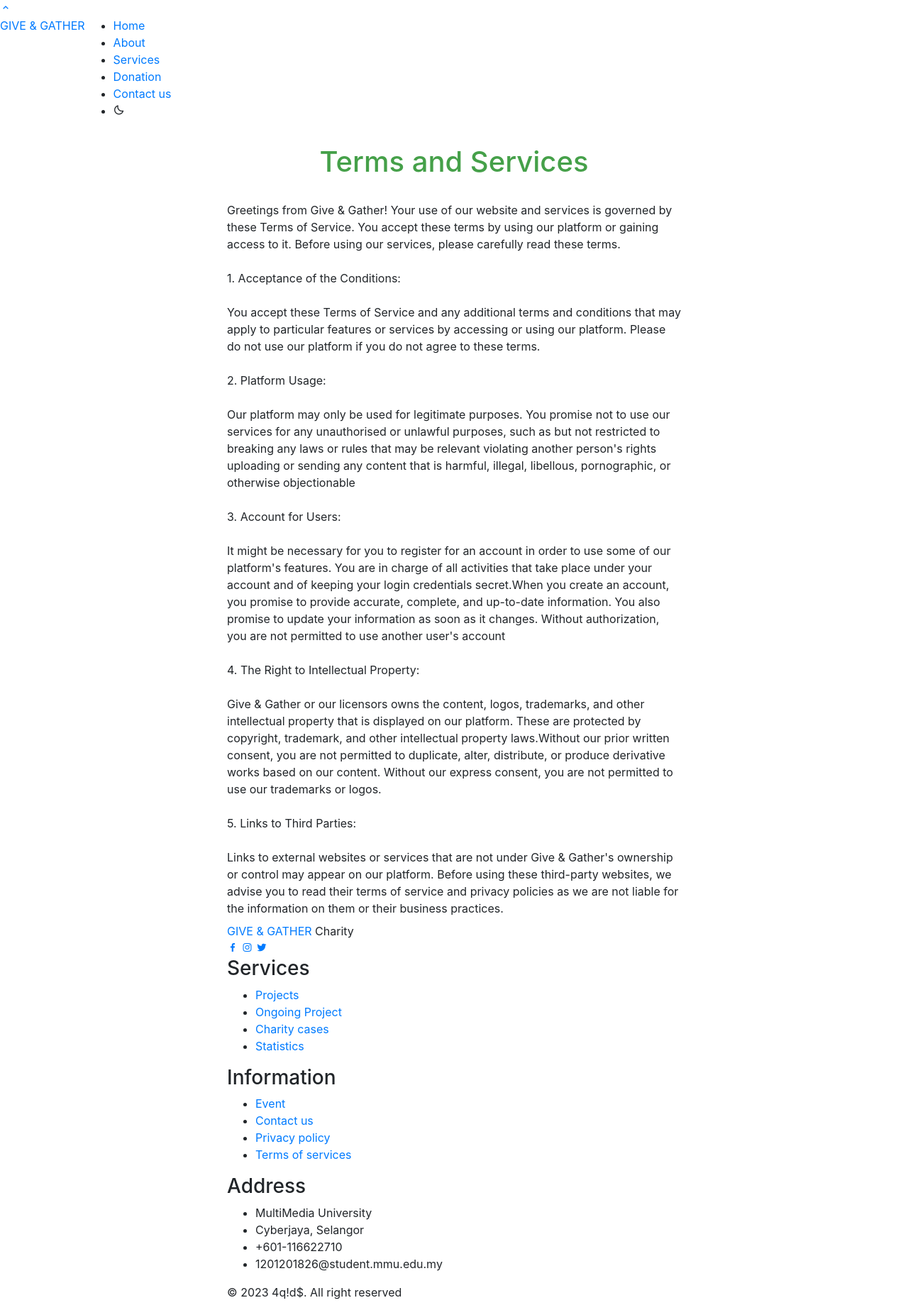
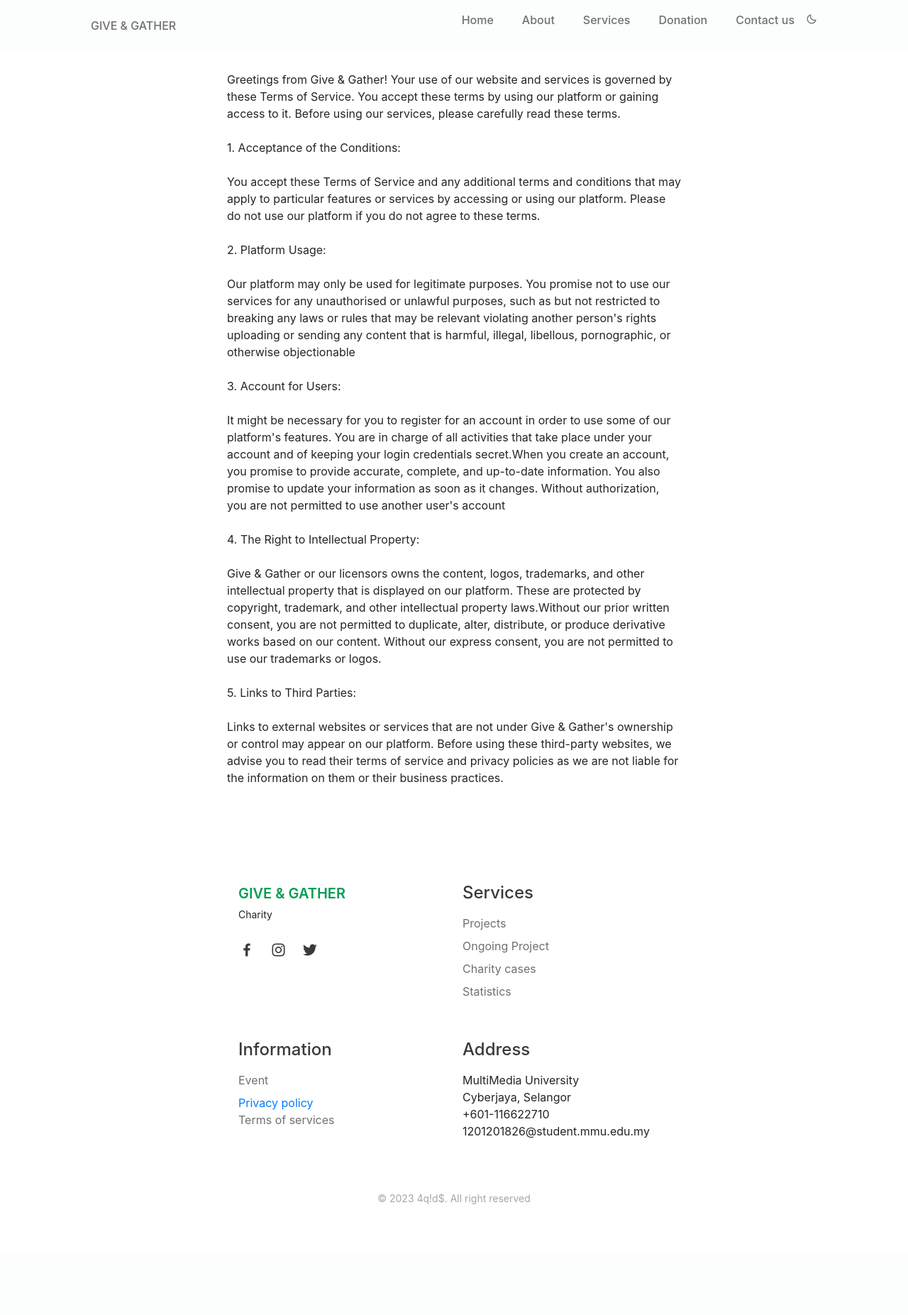
Before and after one commit to nooryasminhi/dip_FYP, a PHP site: page /TermService in a window 1280 px wide. Shown: the top 1853 px of the page at 71% size. After the commit the page ends 1697 px from the top, so only its background shows below. Run offline with PHP 8.4, Linux system fonts and the light colour scheme.

Commit message:
TermService.php

```diff
--- a/TermService.php
+++ b/TermService.php
@@ -11,7 +11,7 @@
     <link href='https://cdn.jsdelivr.net/npm/boxicons@2.0.5/css/boxicons.min.css' rel='stylesheet'>
 
     <!--========== Custom CSS ==========-->
-    <link rel="stylesheet" href="index.css">
+    <link rel="stylesheet" href="style.css">
 
     <title>G&G Contact Us</title>
 </head>
@@ -23,15 +23,15 @@
     <!--========== HEADER ==========-->
     <header class="l-header" id="header">
         <nav class="nav bd-container">
-            <a href="Index.html" class="nav__logo">GIVE & GATHER</a>
+            <a href="Index.php" class="nav__logo">GIVE & GATHER</a>
 
             <div class="nav__donor" id="nav-donor">
                 <ul class="nav__list">
-                    <li class="nav__item"><a href="index.html" class="nav__link">Home</a></li>
-                    <li class="nav__item"><a href="#aboutUs.html" class="nav__link">About</a></li>
-                    <li class="nav__item"><a href="services.html" class="nav__link">Services</a></li>
-                    <li class="nav__item"><a href="Donation.html" class="nav__link">Donation</a></li>
-                    <li class="nav__item"><a href="contactUs.html" class="nav__link">Contact us</a></li>
+                    <li class="nav__item"><a href="Index.php" class="nav__link">Home</a></li>
+                    <li class="nav__item"><a href="aboutUs.php" class="nav__link">About</a></li>
+                    <li class="nav__item"><a href="services.php" class="nav__link">Services</a></li>
+                    <li class="nav__item"><a href="Donation.php" class="nav__link">Donation</a></li>
+                    <li class="nav__item"><a href="contactUs.php" class="nav__link">Contact us</a></li>
 
                     <li><i class='bx bx-moon change-theme' id="theme-button"></i></li>
                 </ul>
@@ -177,9 +177,9 @@
                         <h3 class="footer__title">Information</h3>
                         <ul>
                             <li><a href="#" class="footer__link">Event</a></li>
-                            <li><a href="#" class="footer__link">Contact us</a></li>
-                            <li><a href="#" class="footer__link">Privacy policy</a></li>
-                            <li><a href="#" class="footer__link">Terms of services</a></li>
+                            <li><a href="contactUs.php" class="footer__linkz>Contact us</a></li>
+                            <li><a href="privacyPolicy.php" class="footer__link">Privacy policy</a></li>
+                            <li><a href="TermService" class="footer__link">Terms of services</a></li>
                         </ul>
                     </div>
 
@@ -238,11 +238,11 @@
 
             <div class="nav__donor" id="nav-donor">
                 <ul class="nav__list">
-                    <li class="nav__item"><a href="index.html" class="nav__link">Home</a></li>
+                    <li class="nav__item"><a href="index.php" class="nav__link">Home</a></li>
                     <li class="nav__item"><a href="#aboutUs.html" class="nav__link">About</a></li>
-                    <li class="nav__item"><a href="services.html" class="nav__link">Services</a></li>
-                    <li class="nav__item"><a href="Donation.html" class="nav__link">Donation</a></li>
-                    <li class="nav__item"><a href="contactUs.html" class="nav__link">Contact us</a></li>
+                    <li class="nav__item"><a href="services.php" class="nav__link">Services</a></li>
+                    <li class="nav__item"><a href="Donation.php" class="nav__link">Donation</a></li>
+                    <li class="nav__item"><a href="contactUs.php" class="nav__link">Contact us</a></li>
                     <li><i class='bx bx-moon change-theme' id="theme-button"></i></li>
                 </ul>
             </div>
```
